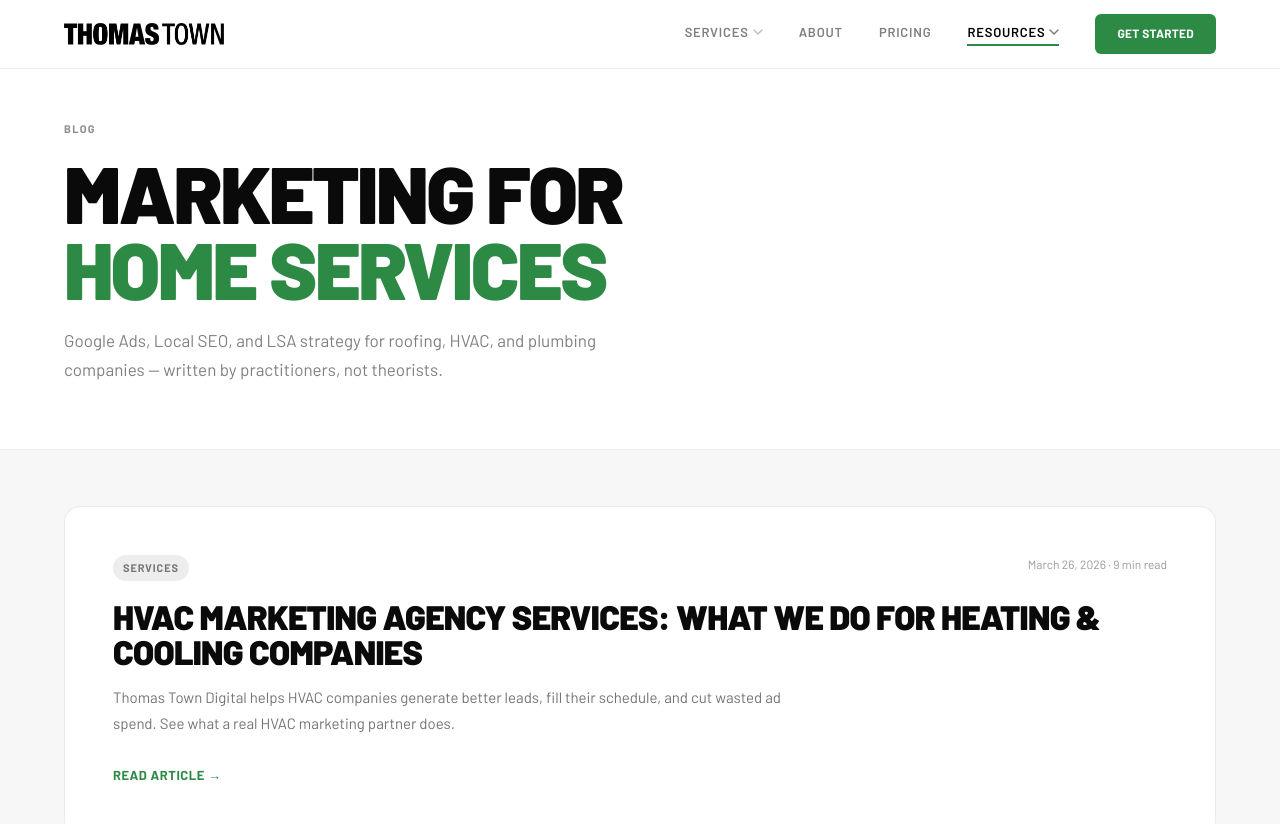
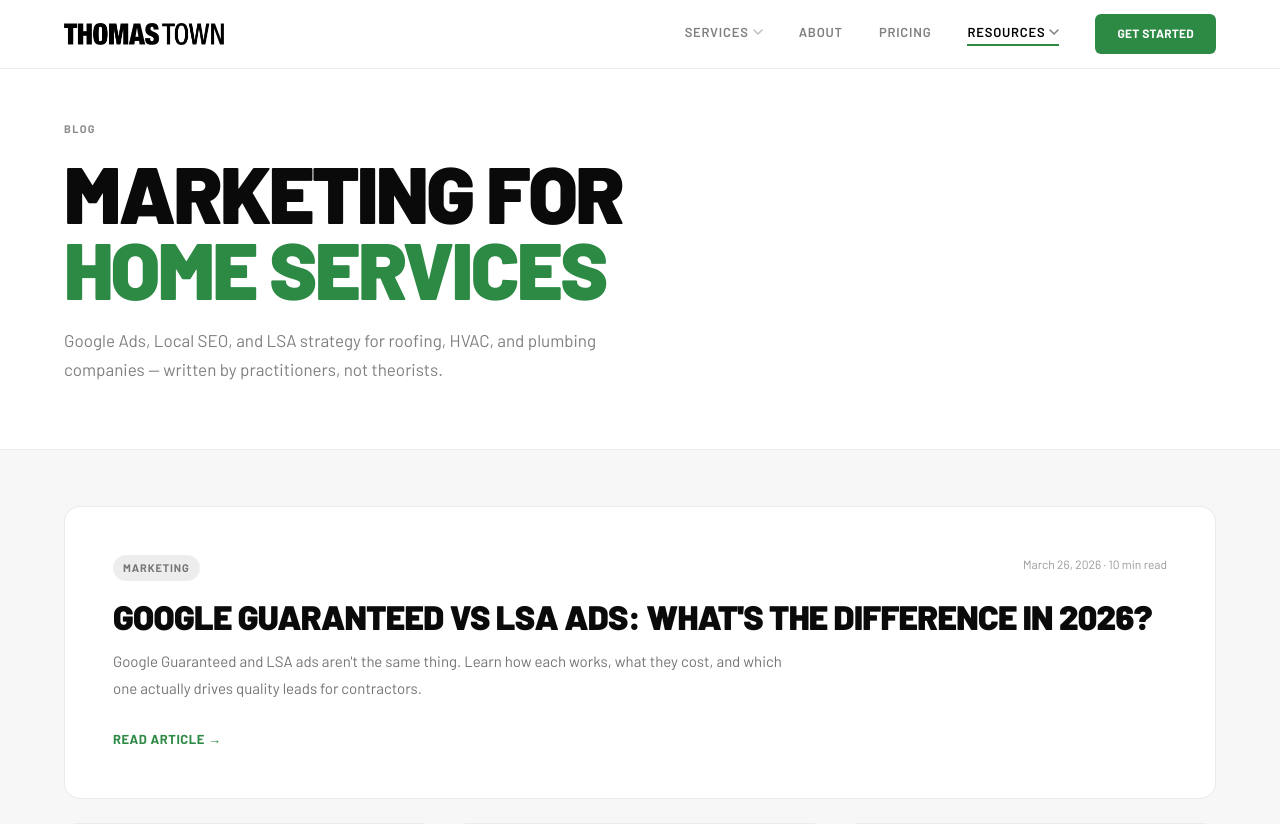
Before and after one commit to webberossi89/thomas-town-digital, a Next.js app: page /blog in a window 1280 px wide. Shown: the top 824 px of the page. Built offline with nearby package versions, Linux system fonts and the light colour scheme.

Commit message:
SEO: update blog listing for 'google-guaranteed-vs-lsa-ads'

```diff
--- a/app/blog/page.tsx
+++ b/app/blog/page.tsx
@@ -7,6 +7,15 @@
 };
 
 const posts = [
+  {
+    category: "Marketing",
+    title: "Google Guaranteed vs LSA Ads: What's the Difference in 2026?",
+    summary: "Google Guaranteed and LSA ads aren't the same thing. Learn how each works, what they cost, and which one actually drives quality leads for contractors.",
+    date: "March 26, 2026",
+    dateISO: "2026-03-26",
+    readTime: "10 min read",
+    slug: "google-guaranteed-vs-lsa-ads",
+  },
   {
     category: "Services",
     title: "HVAC Marketing Agency Services: What We Do for Heating & Cooling Companies",
```
